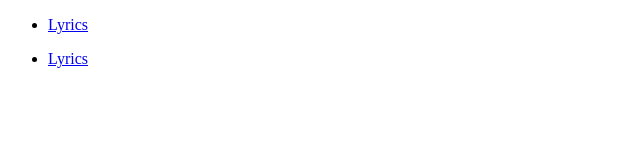
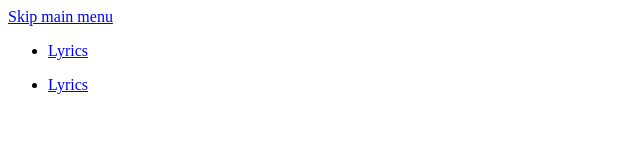
Before and after one commit to devpunks/studio, a plain HTML site: page index.html in a window 1280 px wide. Shown: the whole page, without its empty margins (0-640 px from the left). Drawn offline with Linux system fonts and the light colour scheme.

Commit message:
Add skip menu link

```diff
--- a/index.html
+++ b/index.html
@@ -4,6 +4,8 @@
 
 
 <header>
+  <a title=Skip href=content>Skip main menu</a>
+
   <nav>
     <ul>
       <li><a title=Lyrics href=/lyrics>Lyrics</a>
```
